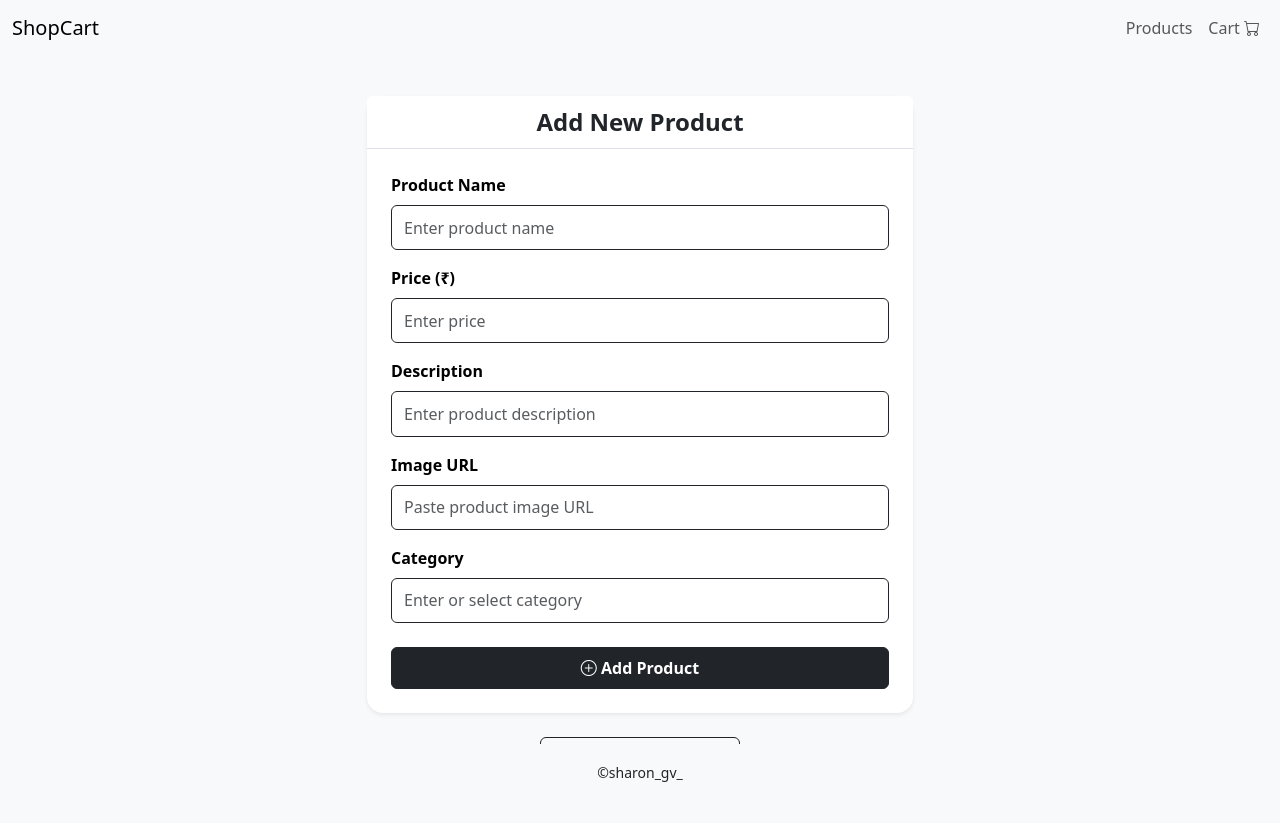
After one commit to sharongvarghese/ShopCart, a Flask app: page /add_product in a window 1280 px wide. The commit adds this page. Run offline with Flask 3, Linux system fonts and the light colour scheme; the visitor is signed in with stand-in values (Sample User, id 1); some web fonts are replaced.

Commit message:
setip the admin panel and add_product section

```diff
--- a/app.py
+++ b/app.py
@@ -1,14 +1,19 @@
-from flask import Flask,render_template,redirect,url_for,flash
+from flask import Flask, render_template, redirect, url_for, flash, session
 from werkzeug.security import generate_password_hash, check_password_hash
-from forms import SignupForm, LoginForm
-from models import db,User  # import db and models
+from forms import SignupForm, LoginForm, ProductForm
+from models import db, User, Product
 from flask_migrate import Migrate
+from flask_login import login_required
+from dotenv import load_dotenv
+import os
+
+load_dotenv()
 
 app = Flask(__name__)
-app.config['SECRET_KEY'] = 'your_secret_key'
+app.config['SECRET_KEY'] = os.getenv('SECRET_KEY', 'your_secret_key')
 
 # Database configuration
-app.config['SQLALCHEMY_DATABASE_URI'] = 'sqlite:///shop.db'
+app.config['SQLALCHEMY_DATABASE_URI'] = os.getenv('DATABASE_URL', 'sqlite:///database.db')
 app.config['SQLALCHEMY_TRACK_MODIFICATIONS'] = False
 
 # Initialize db with app
@@ -22,7 +27,6 @@ with app.app_context():
 @app.route('/')
 def home():
     return render_template('index.html')
-
 
 @app.route('/signup', methods=['GET', 'POST'])
 def signup():
@@ -39,12 +43,59 @@ def signup():
 def login():
     form = LoginForm()
     if form.validate_on_submit():
-        # At this point, email exists and password is correct
+        session['user_id'] = form.user.id
+        session['username'] = form.user.username
+        session['is_admin'] = True if form.user.username == os.getenv('ADMIN') else False
+
         flash('Login successful!', 'success')
         return redirect(url_for('home'))
 
-    # If validation fails, the form will contain inline errors automatically
     return render_template('login.html', form=form)
+
+@app.route('/admin')
+def admin():
+    # Check if admin is logged in
+    if not session.get('is_admin'):
+        flash('Access denied! Admins only.', 'danger')
+        return redirect(url_for('home'))
+    products = Product.query.all()
+    return render_template('admin.html', products=products)
+
+@app.route('/add_product', methods=['GET', 'POST'])
+def add_product():
+    form = ProductForm()
+    if not session.get('is_admin'):
+        flash('Access denied! Admins only.', 'danger')
+        return redirect(url_for('home'))
+
+    if form.validate_on_submit():
+        # category = Category.query.filter_by(name=form.category.data).first()
+        # if not category:
+        #     category = Category(name=form.category.data)
+        #     db.session.add(category)
+        #     db.session.commit()
+
+        new_product = Product(
+            name=form.name.data,
+            price=float(form.price.data),
+            description=form.description.data,
+            image_url=form.image_url.data,
+            category=form.category.data
+        )
+        db.session.add(new_product)
+        db.session.commit()
+        flash('Product added successfully!', 'success')
+        return redirect(url_for('admin'))
+
+    return render_template('add_product.html', form=form)
+
+@app.route('/logout')
+def logout():
+    session.clear()
+    flash('You have been logged out.', 'info')
+    return redirect(url_for('home'))
+
+
 
 if __name__ == "__main__":
     app.run(debug=True)
--- a/forms.py
+++ b/forms.py
@@ -1,7 +1,6 @@
 from flask_wtf import FlaskForm
 from wtforms import StringField, PasswordField, SubmitField
 from wtforms.validators import DataRequired, Email, EqualTo, ValidationError
-from werkzeug.security import check_password_hash
 
 
 
@@ -27,12 +26,26 @@ class LoginForm(FlaskForm):
 
     def validate_email(self, email):
         from models import User
-        user = User.query.filter_by(email=email.data).first()
-        if not user:
+        self.user = User.query.filter_by(email=email.data).first()
+        if not self.user:
             raise ValidationError('No account found with this email. Please sign up.')
 
     def validate_password(self, password):
-        from models import User
-        user = User.query.filter_by(email=self.email.data).first()
-        if user and not check_password_hash(user.password, password.data):
+        from werkzeug.security import check_password_hash
+        # Use self.user from validate_email
+        if self.user and not check_password_hash(self.user.password, password.data):
             raise ValidationError('Incorrect password. Please try again.')
+
+class ProductForm(FlaskForm):
+    name = StringField('Product Name', validators=[DataRequired()])
+    price = StringField('Price', validators=[DataRequired()])
+    description = StringField('Description')
+    image_url = StringField('Image URL')
+    category = StringField('Category', validators=[DataRequired()])
+    submit = SubmitField('Add Product')
+
+    def validate_price(self, price):
+        try:
+            float(price.data)
+        except ValueError:
+            raise ValidationError('Please enter a valid price.')
--- a/models.py
+++ b/models.py
@@ -8,6 +8,7 @@ class User(db.Model):
     email = db.Column(db.String(120), unique=True, nullable=False)
     username = db.Column(db.String(80), unique=True, nullable=False)
     password = db.Column(db.String(200), nullable=False)
+    is_admin = db.Column(db.Boolean, default=False)
 
 class Product(db.Model):
     id = db.Column(db.Integer, primary_key=True)
@@ -15,6 +16,9 @@ class Product(db.Model):
     price = db.Column(db.Float, nullable=False)
     description = db.Column(db.String(500), nullable=True)
     image_url = db.Column(db.String(200), nullable=True)
+    category = db.Column(db.String(100), nullable=False)
+
+
 
     def __repr__(self):
         return f"<Product {self.name}>"
--- a/static/css/main.css
+++ b/static/css/main.css
@@ -1,5 +1,5 @@
 .hero-section{
-    padding-top: 20%;
+    padding-top: 15%;
 
 }
 
@@ -7,3 +7,10 @@
 body{
     font-family: "Arima", system-ui;
 }
+.alert {
+  position: fixed;
+  left: 50%;
+  transform: translateX(-50%);
+  z-index: 2000;
+  width: 80%;
+}
--- /dev/null
+++ b/templates/add_product.html
@@ -0,0 +1,91 @@
+{% extends "base.html" %}
+{% block title %}Admin Panel - Online Shop{% endblock %}
+
+{% block content %}
+<section class="py-5 bg-light">
+  <div class="container">
+    <div class="row justify-content-center">
+      <div class="col-lg-6">
+        <div class="card shadow-sm border-0 rounded-4">
+          <div class="card-header bg-white text-center fw-bold fs-4 border-bottom">
+            Add New Product
+          </div>
+          <div class="card-body p-4">
+            <form method="POST" action="{{ url_for('add_product') }}">
+              {{ form.hidden_tag() }}
+              <!-- Product Name -->
+              <div class="mb-3">
+                <label class="form-label fw-semibold">Product Name</label>
+                {{ form.name(class="form-control border-dark", placeholder="Enter product name") }}
+                {% for error in form.name.errors %}
+                <div class="text-danger small">{{ error }}</div>
+                {% endfor %}
+              </div>
+
+              <!-- Price -->
+              <div class="mb-3">
+                <label class="form-label fw-semibold">Price (₹)</label>
+                {{ form.price(class="form-control border-dark", placeholder="Enter price") }}
+                {% for error in form.price.errors %}
+                <div class="text-danger small">{{ error }}</div>
+                {% endfor %}
+              </div>
+
+              <!-- Description -->
+              <div class="mb-3">
+                <label class="form-label fw-semibold">Description</label>
+                {{ form.description(class="form-control border-dark", rows="3", placeholder="Enter product description") }}
+                {% for error in form.description.errors %}
+                <div class="text-danger small">{{ error }}</div>
+                {% endfor %}
+              </div>
+
+              <!-- Image URL -->
+              <div class="mb-3">
+                <label class="form-label fw-semibold">Image URL</label>
+                {{ form.image_url(class="form-control border-dark", placeholder="Paste product image URL") }}
+                {% for error in form.image_url.errors %}
+                <div class="text-danger small">{{ error }}</div>
+                {% endfor %}
+              </div>
+
+              <!-- Category -->
+              <div class="mb-3">
+                <label class="form-label fw-semibold">Category</label>
+                {{ form.category(class="form-control border-dark", placeholder="Enter or select category") }}
+                {% for error in form.category.errors %}
+                <div class="text-danger small">{{ error }}</div>
+                {% endfor %}
+              </div>
+
+              <!-- Submit Button -->
+              <div class="d-grid mt-4">
+                <button type="submit" class="btn btn-dark fw-bold py-2">
+                  <i class="bi bi-plus-circle"></i> Add Product
+                </button>
+              </div>
+            </form>
+          </div>
+        </div>
+        <div class="text-center mt-4">
+          <a href="{{ url_for('admin') }}" class="btn btn-outline-dark">
+            <i class="bi bi-arrow-left"></i> Back to Admin Panel
+          </a>
+        </div>
+      </div>
+    </div>
+  </div>
+</section>
+
+<style>
+  .card {
+    background-color: #ffffff;
+  }
+  label {
+    color: #000;
+  }
+  body {
+    background-color: #f8f9fa;
+  }
+</style>
+{% endblock %}
--- a/templates/base.html
+++ b/templates/base.html
@@ -17,6 +17,7 @@
     <link rel="preconnect" href="https://fonts.gstatic.com" crossorigin>
     <link href="https://fonts.googleapis.com/css2?family=Arima:wght@100..700&family=Caveat:wght@400..700&family=Libre+Baskerville:ital,wght@0,400;0,700;1,400&family=Roboto+Condensed:ital,wght@0,100..900;1,100..900&family=Roboto:ital,wght@0,100..900;1,100..900&display=swap" rel="stylesheet">
 
+    {% block styles %}{% endblock %}
     {% block head_extra %}{% endblock %}
 </head>
 <body>
@@ -37,17 +38,19 @@
 </nav>
 {% endblock %}
 
-
+<div class="container pt-5">
     {% with messages = get_flashed_messages(with_categories=true) %}
         {% if messages %}
             {% for category, message in messages %}
-      <div class="alert alert-{{ category }} alert-dismissible fade show" role="alert">
+                <div class="alert alert-{{ category }} alert-dismissible fade show mt-3" role="alert">
                     {{ message }}
                     <button type="button" class="btn-close" data-bs-dismiss="alert" aria-label="Close"></button>
                 </div>
             {% endfor %}
         {% endif %}
     {% endwith %}
+</div>
+
 
   <main">
     {% block content %}{% endblock %}
```
Also changed, not shown: templates/admin.html (added, +43 -0 lines), static/css/admin.css (added), static/js/admin.js (added). Lines whose indentation alone changed are shown as unchanged.
